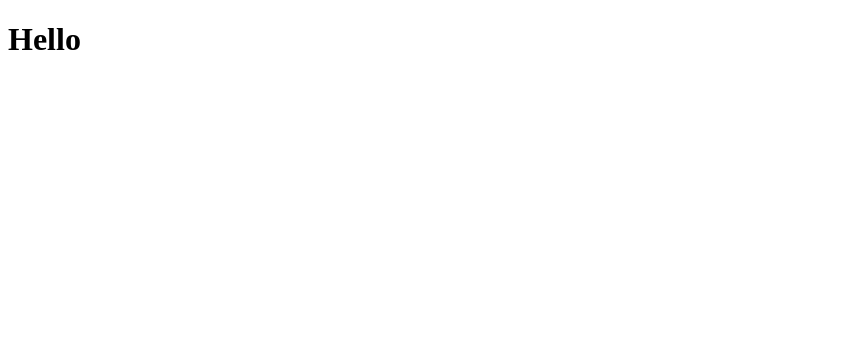
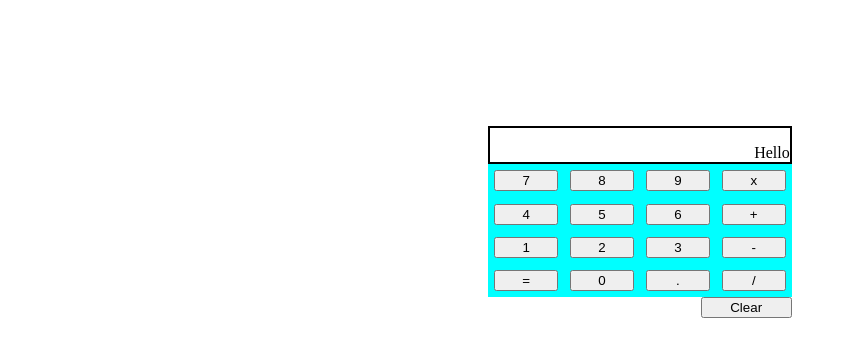
Before and after one commit to SopuluNwakaeze/Calculator, a plain HTML site: page index.html in a window 1280 px wide. Shown: the whole page, without its empty margins (0-847 px from the left). Drawn offline with Linux system fonts and the light colour scheme.

Commit message:
Designed basic calculator without functionality
I have added the html for the calculator and styled it with css.
There still is not any functionality involved.

```diff
--- a/index-script.js
+++ b/index-script.js
@@ -1,3 +1,6 @@
+var fOperand;
+var sOperand;
+var operator;
 
 function add(x,y){
     return x + y;
@@ -15,7 +18,22 @@ function divide(x,y){
     return x / y;
 }
 
-console.log(add(2,4))
-console.log(subtract(2,4))
-console.log(multiply(2,4))
-console.log(divide(2,4))
+function operate(operator, x, y){
+    switch (operator){
+        case "+":
+            add(x,y);
+            break;
+
+        case "-":
+            subtract(x,y);
+            break;
+
+        case "x":
+            multiply(x,y);
+            break;
+
+        case "/":
+            divide(x,y);
+            break;
+    }
+}
--- a/index-style.css
+++ b/index-style.css
@@ -0,0 +1,53 @@
+.master-div{
+    display: flex;
+    margin: 10%;
+    align-items: center;
+    flex-direction: column;
+}
+
+.screen-numpad-div{
+    display: flex;
+    justify-content: center;
+    flex-direction: column;
+    width: 30%;
+}
+
+.screen-div{
+    display: flex;
+    border-width: 2px;
+    border-color: black;
+    border-style: solid;
+}
+
+.numpad-div{
+    display:flex;
+    flex-direction: column;
+    width: 100%;
+    flex:1;
+}
+
+.numpad-button{
+    flex:1;
+    margin:2%;
+}
+
+.row-div{
+    display:flex;;
+    flex:1;
+    background-color: aqua;
+}
+
+.screen-content{
+    margin-left: auto;
+    margin-bottom: auto;
+}
+
+.clear-div{
+    display: flex;
+    width: 30%;
+}
+
+.clear-button{
+    margin-left: auto;
+    width: 30%;
+}
--- a/index.html
+++ b/index.html
@@ -8,6 +8,45 @@
     <link rel = "stylesheet" href = "index-style.css" >
 </head>
 <body>
-    <h1>Hello</h1>
+    <div class =  "master-div">
+        <div class = "screen-numpad-div">
+            <div class = "screen-div">
+                <p class = "screen-content">Hello</p>
+            </div>
+            <div class = "numpad-div">
+                <div class = "row-div">
+                    <button class="numpad-button">7</button>
+                    <button class="numpad-button">8</button>
+                    <button class="numpad-button">9</button>
+                    <button class="numpad-button">x</button>
+                </div>
+
+                <div class = "row-div">
+                    <button class="numpad-button">4</button>
+                    <button class="numpad-button">5</button>
+                    <button class="numpad-button">6</button>
+                    <button class="numpad-button">+</button>
+                </div>
+
+                <div class = "row-div">
+                    <button class="numpad-button">1</button>
+                    <button class="numpad-button">2</button>
+                    <button class="numpad-button">3</button>
+                    <button class="numpad-button">-</button>
+                </div>
+
+                <div class = "row-div">
+                    <button class="numpad-button">=</button>
+                    <button class="numpad-button">0</button>
+                    <button class="numpad-button">.</button>
+                    <button class="numpad-button">/</button>
+                </div>
+
+            </div>
+        </div>
+        <div class = "clear-div">
+            <button class = "clear-button">Clear</button>
+        </div>
+    </div>
 </body>
 </html>
```
